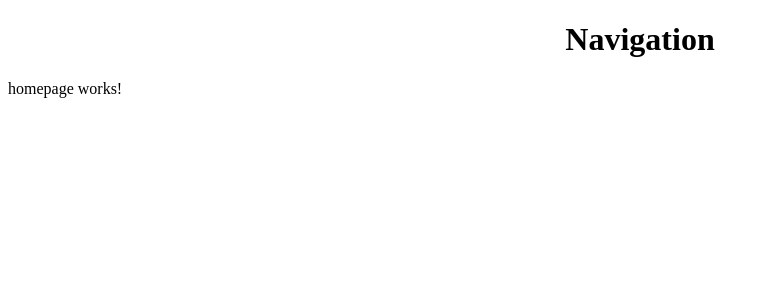
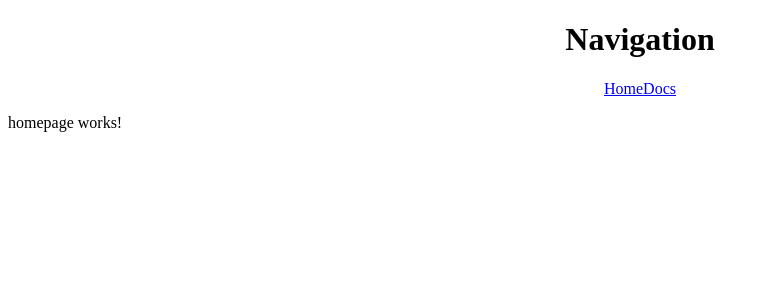
Before and after one commit to kaushalkishorersmt/front-end, an Angular app: page /home in a window 1280 px wide. Shown: the top 300 px of the page, without its empty margins (0-769 px from the left). Built offline with nearby package versions, Linux system fonts and the light colour scheme.

Commit message:
Add link to navigate the pages..

```diff
--- a/src/app/app.component.html
+++ b/src/app/app.component.html
@@ -4,5 +4,7 @@
     Navigation
   </h1>
 
+  <a routerLink="/home">Home</a>
+  <a routerLink="/documents">Docs</a>
 </div>
 <router-outlet></router-outlet>
```
